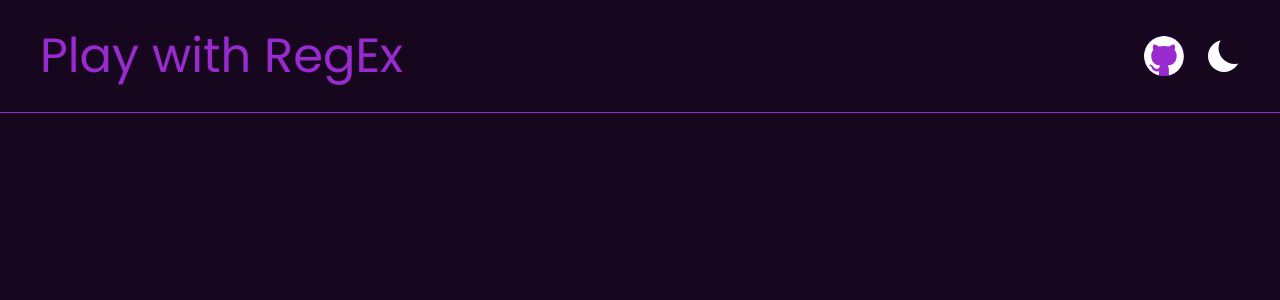
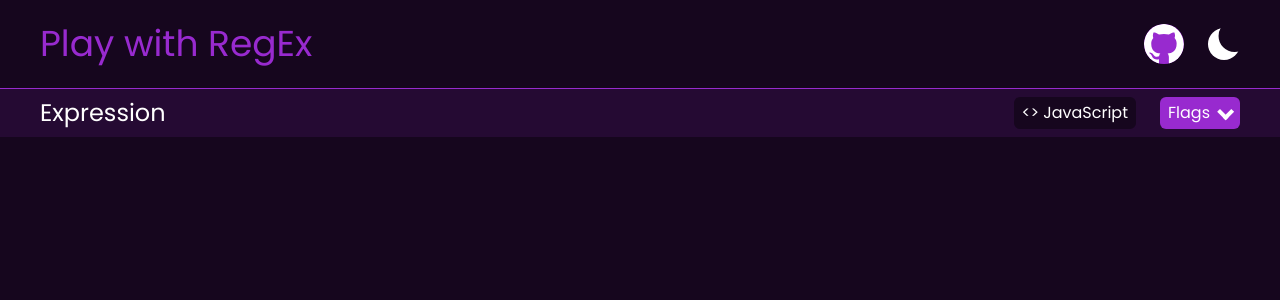
Before and after one commit to Inayath-Hussain/play-with-regex, a React (Vite) app: page / in a window 1280 px wide. Shown: the top 300 px of the page. Built offline with nearby package versions, Linux system fonts and the light colour scheme.

Commit message:
Add: flags drop down animation

```diff
--- a/src/App.css
+++ b/src/App.css
@@ -0,0 +1,55 @@
+/* dark mode toggle */
+.toggle {
+  --size: 2rem;
+  -webkit-appearance: none;
+     -moz-appearance: none;
+          appearance: none;
+  outline: none;
+  cursor: pointer;
+  width: var(--size);
+  height: var(--size);
+  box-shadow: inset calc(var(--size) * 0.33) calc(var(--size) * -0.25) 0;
+  border-radius: 999px;
+  transition: all 500ms;
+  @apply text-white
+}
+.toggle:checked {
+  --ray-size: calc(var(--size) * -0.4);
+  --offset-orthogonal: calc(var(--size) * 0.65);
+  --offset-diagonal: calc(var(--size) * 0.45);
+  transform: scale(0.75);
+  box-shadow: inset 0 0 0 var(--size), calc(var(--offset-orthogonal) * -1) 0 0 var(--ray-size), var(--offset-orthogonal) 0 0 var(--ray-size), 0 calc(var(--offset-orthogonal) * -1) 0 var(--ray-size), 0 var(--offset-orthogonal) 0 var(--ray-size), calc(var(--offset-diagonal) * -1) calc(var(--offset-diagonal) * -1) 0 var(--ray-size), var(--offset-diagonal) var(--offset-diagonal) 0 var(--ray-size), calc(var(--offset-diagonal) * -1) var(--offset-diagonal) 0 var(--ray-size), var(--offset-diagonal) calc(var(--offset-diagonal) * -1) 0 var(--ray-size);
+  @apply text-accent
+}
+
+
+/* flag dropdown */
+/* #flags {
+  border-width: 0 3px 3px 0;
+  padding: 3px;
+  transform: rotate(45deg);
+  -webkit-transform: rotate(45deg);
+} */
+
+#flags {
+  transform: rotate(45deg);
+  position: relative;
+}
+#flags::before{
+  content: '';
+  @apply absolute bg-text w-3 h-1 top-1/2 left-1 transition-all duration-500 rotate-0;
+
+}
+
+#flags::after{
+  content: '';
+  @apply absolute bg-text w-3 h-1 left-full top-1 transition-all duration-500 rotate-90;
+
+}
+
+.drop-down-open#flags::before {
+  transform: rotate(-90deg) !important;
+}
+.drop-down-open#flags::after {
+  transform: rotate(180deg) !important;
+}
--- a/src/App.tsx
+++ b/src/App.tsx
@@ -1,5 +1,7 @@
+import { BrowserRouter, Routes, Route } from 'react-router-dom'
+import useTheme from './hooks/useTheme'
 import './App.css'
-import useTheme from './hooks/useTheme'
+import IndexPage from './page'
 
 function App() {
   const { theme, toggle } = useTheme()
@@ -7,10 +9,9 @@ function App() {
   return (
     <>
       <div className='flex justify-between border-b border-solid border-primary items-center py-6 px-4
-      md:py-8 md:px-10'>
+      md:px-10'>
         <h1 className='text-primary text-3xl text-center
-        md:text-4xl
-        lg:text-5xl'>Play with RegEx</h1>
+        md:text-4xl'>Play with RegEx</h1>
 
         <div className='flex justify-center items-center gap-6'>
           {/* update github url here */}
@@ -23,6 +24,11 @@ function App() {
         </div>
       </div>
 
+      <BrowserRouter>
+        <Routes>
+          <Route index element={<IndexPage />} />
+        </Routes>
+      </BrowserRouter>
 
     </>
   )
--- a/src/index.css
+++ b/src/index.css
@@ -60,29 +60,3 @@ button:focus,
 button:focus-visible {
   outline: 4px auto -webkit-focus-ring-color;
 }
-
-
-
-/* dark mode toggle */
-.toggle {
-  --size: 2rem;
-  -webkit-appearance: none;
-     -moz-appearance: none;
-          appearance: none;
-  outline: none;
-  cursor: pointer;
-  width: var(--size);
-  height: var(--size);
-  box-shadow: inset calc(var(--size) * 0.33) calc(var(--size) * -0.25) 0;
-  border-radius: 999px;
-  transition: all 500ms;
-  @apply text-white
-}
-.toggle:checked {
-  --ray-size: calc(var(--size) * -0.4);
-  --offset-orthogonal: calc(var(--size) * 0.65);
-  --offset-diagonal: calc(var(--size) * 0.45);
-  transform: scale(0.75);
-  box-shadow: inset 0 0 0 var(--size), calc(var(--offset-orthogonal) * -1) 0 0 var(--ray-size), var(--offset-orthogonal) 0 0 var(--ray-size), 0 calc(var(--offset-orthogonal) * -1) 0 var(--ray-size), 0 var(--offset-orthogonal) 0 var(--ray-size), calc(var(--offset-diagonal) * -1) calc(var(--offset-diagonal) * -1) 0 var(--ray-size), var(--offset-diagonal) var(--offset-diagonal) 0 var(--ray-size), calc(var(--offset-diagonal) * -1) var(--offset-diagonal) 0 var(--ray-size), var(--offset-diagonal) calc(var(--offset-diagonal) * -1) 0 var(--ray-size);
-  @apply text-accent
-}
--- /dev/null
+++ b/src/page/index.tsx
@@ -0,0 +1,38 @@
+import { useState } from "react";
+
+const IndexPage = () => {
+    const [isDropDownOpen, setDropDownStatus] = useState(false)
+    const handleDropDown = () => {
+        setDropDownStatus(!isDropDownOpen)
+        // if (dropDownArrow.current === null) console.error('dropDownRef is null')
+        // dropDownArrow.current?.classList.toggle('drop-down-menu')
+
+        // open and close list of flags
+
+    }
+
+    return (
+        <div>
+            <div className="bg-secondary flex flex-row justify-between items-center px-4 py-2
+            md:px-10">
+                <p className="text-xl md:text-2xl">Expression</p>
+
+                <div className="flex flex-row justify-center items-center gap-3 md:gap-6">
+                    <p className="text-base md:text-base p-2 py-1 bg-background rounded-md cursor-default">
+                        &lt;&gt;
+                        JavaScript</p>
+
+                    <div className="flex flex-row justify-center items-center relative
+                    bg-primary pl-2 pr-4 py-1 rounded-md cursor-pointer" onClick={handleDropDown}>
+                        Flags
+                        <div id="flags" className={`${isDropDownOpen ? 'drop-down-open' : ''} ml-[6px] -top-[2px] w-2 h-4 mb-1`} />
+                    </div>
+
+                </div>
+            </div>
+
+        </div>
+    );
+}
+
+export default IndexPage;
```
